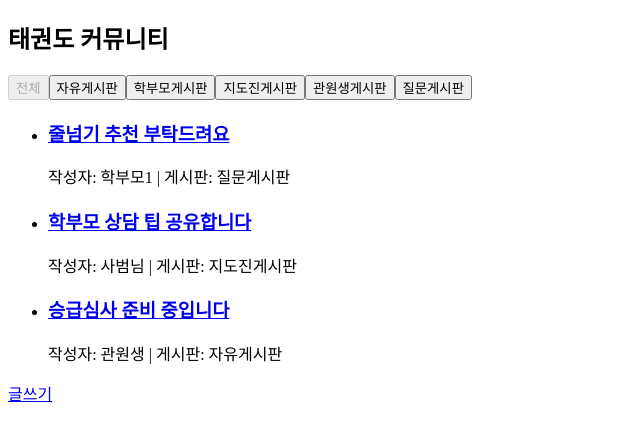
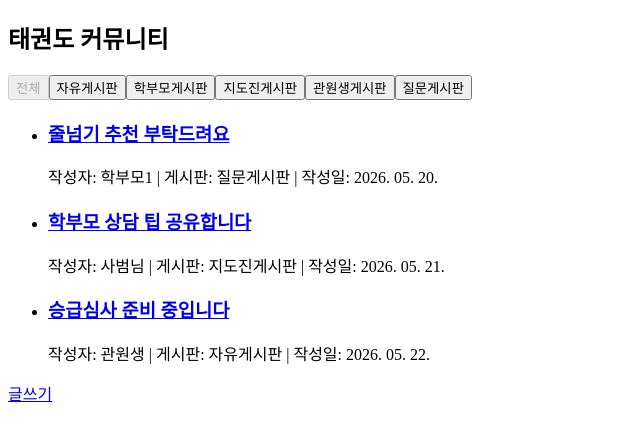
Before and after one commit to thisisyello/taekwondo-community, a React (Vite) app: page / in a window 1280 px wide. Shown: the top 440 px of the page, without its empty margins (0-640 px from the left). Built offline with nearby package versions, Linux system fonts and the light colour scheme.

Commit message:
refactor: 게시글 및 댓글에 생성일과 수정일 추가, 날짜 포맷팅 및 수정 여부 표시 기능 구현

```diff
--- a/src/App.tsx
+++ b/src/App.tsx
@@ -25,9 +25,12 @@ export default function App() {
             : posts.filter((post) => post.board === selectedBoardType);
 
     const handleCreatePost = (post: PostFormData) => {
+        const now = new Date().toISOString();
         const newPost: Post = {
             id: Date.now(),
             ...post,
+            createdAt: now,
+            updatedAt: now,
         };
 
         setPosts((prev) => [...prev, newPost]);
@@ -38,7 +41,13 @@ export default function App() {
     const handleUpdatePost = (id: number, updatedPost: PostFormData) => {
         setPosts((prev) =>
             prev.map((post) =>
-                post.id === id ? { ...post, ...updatedPost } : post,
+                post.id === id
+                    ? {
+                          ...post,
+                          ...updatedPost,
+                          updatedAt: new Date().toISOString(),
+                      }
+                    : post,
             ),
         );
     };
@@ -49,10 +58,13 @@ export default function App() {
     };
 
     const handleAddComment = (postId: number, comment: CommentFormData) => {
+        const now = new Date().toISOString();
         const newComment: Comment = {
             id: Date.now(),
             postId,
             ...comment,
+            createdAt: now,
+            updatedAt: now,
         };
 
         setComments((prev) => [...prev, newComment]);
@@ -61,7 +73,13 @@ export default function App() {
     const handleUpdateComment = (id: number, content: string) => {
         setComments((prev) =>
             prev.map((comment) =>
-                comment.id === id ? { ...comment, content } : comment,
+                comment.id === id
+                    ? {
+                          ...comment,
+                          content,
+                          updatedAt: new Date().toISOString(),
+                      }
+                    : comment,
             ),
         );
     };
--- a/src/components/CommentItem.tsx
+++ b/src/components/CommentItem.tsx
@@ -1,5 +1,6 @@
 import { useState } from "react";
 import type { Comment } from "../types/board";
+import { formatDate, isEdited } from "../utils/date";
 
 type CommentItemProps = {
     comment: Comment;
@@ -67,6 +68,10 @@ export default function CommentItem({
                 <p>{comment.content}</p>
             )}
             <p>작성자: {comment.author}</p>
+            <p>
+                작성일: {formatDate(comment.createdAt)}
+                {isEdited(comment.createdAt, comment.updatedAt) && " (수정됨)"}
+            </p>
             <button onClick={handleToggleMenu}>메뉴</button>
 
             {isMenuOpen && (
--- a/src/components/PostItem.tsx
+++ b/src/components/PostItem.tsx
@@ -1,6 +1,7 @@
 import { Link } from "react-router";
 import { BOARD_LABELS } from "../types/board";
 import type { Post } from "../types/board";
+import { formatDate, isEdited } from "../utils/date";
 
 type PostItemProps = {
     post: Post;
@@ -13,7 +14,9 @@ export default function PostItem({ post }: PostItemProps) {
                 <Link to={`/posts/${post.id}`}>{post.title}</Link>
             </h3>
             <p>
-                작성자: {post.author} | 게시판: {BOARD_LABELS[post.board]}
+                작성자: {post.author} | 게시판: {BOARD_LABELS[post.board]} |
+                작성일: {formatDate(post.createdAt)}
+                {isEdited(post.createdAt, post.updatedAt) && " (수정됨)"}
             </p>
         </li>
     );
--- a/src/data/initialBoardData.ts
+++ b/src/data/initialBoardData.ts
@@ -7,6 +7,8 @@ export const initialPosts: Post[] = [
         content: "줄넘기 처음 사보는데 어떤 제품이 괜찮을까요?",
         author: "학부모1",
         board: "question",
+        createdAt: "2026-05-20T09:30:00.000Z",
+        updatedAt: "2026-05-20T09:30:00.000Z",
     },
     {
         id: 2,
@@ -14,6 +16,8 @@ export const initialPosts: Post[] = [
         content: "상담 전에 아이의 최근 변화부터 정리하면 대화가 훨씬 좋아집니다.",
         author: "사범님",
         board: "coach",
+        createdAt: "2026-05-21T12:10:00.000Z",
+        updatedAt: "2026-05-21T12:10:00.000Z",
     },
     {
         id: 3,
@@ -21,6 +25,8 @@ export const initialPosts: Post[] = [
         content: "이번 달 승급심사를 앞두고 기본 동작을 다시 점검하고 있습니다.",
         author: "관원생",
         board: "free",
+        createdAt: "2026-05-22T15:45:00.000Z",
+        updatedAt: "2026-05-22T15:45:00.000Z",
     },
 ];
 
@@ -30,11 +36,15 @@ export const initialComments: Comment[] = [
         postId: 1,
         content: "저희 아이는 와이어 줄넘기를 쓰고 있어요.",
         author: "학부모2",
+        createdAt: "2026-05-20T10:00:00.000Z",
+        updatedAt: "2026-05-20T10:00:00.000Z",
     },
     {
         id: 2,
         postId: 2,
         content: "상담 전에 질문 목록을 적어가면 좋더라고요.",
         author: "학부모3",
+        createdAt: "2026-05-21T13:20:00.000Z",
+        updatedAt: "2026-05-21T13:20:00.000Z",
     },
 ];
--- a/src/pages/PostDetailPage.tsx
+++ b/src/pages/PostDetailPage.tsx
@@ -4,6 +4,7 @@ import CommentForm from "../components/CommentForm";
 import CommentList from "../components/CommentList";
 import { BOARD_LABELS } from "../types/board";
 import type { Comment, CommentFormData, Post } from "../types/board";
+import { formatDate, isEdited } from "../utils/date";
 
 type PostDetailPageProps = {
     post: Post;
@@ -60,6 +61,10 @@ export default function PostDetailPage({
             <p>
                 작성자: {post.author} | 게시판: {BOARD_LABELS[post.board]}
             </p>
+            <p>
+                작성일: {formatDate(post.createdAt)}
+                {isEdited(post.createdAt, post.updatedAt) && " (수정됨)"}
+            </p>
             <p>{post.content}</p>
 
             <section>
--- a/src/types/board.ts
+++ b/src/types/board.ts
@@ -39,15 +39,22 @@ export type Post = {
     content: string;
     author: string;
     board: BoardType;
+    createdAt: string;
+    updatedAt: string;
 };
 
-export type PostFormData = Omit<Post, "id">;
+export type PostFormData = Omit<Post, "id" | "createdAt" | "updatedAt">;
 
 export type Comment = {
     id: number;
     postId: number;
     content: string;
     author: string;
+    createdAt: string;
+    updatedAt: string;
 };
 
-export type CommentFormData = Omit<Comment, "id" | "postId">;
+export type CommentFormData = Omit<
+    Comment,
+    "id" | "postId" | "createdAt" | "updatedAt"
+>;
--- /dev/null
+++ b/src/utils/date.ts
@@ -0,0 +1,11 @@
+export const formatDate = (dateTime: string) => {
+    return new Date(dateTime).toLocaleDateString("ko-KR", {
+        year: "numeric",
+        month: "2-digit",
+        day: "2-digit",
+    });
+};
+
+export const isEdited = (createdAt: string, updatedAt: string) => {
+    return createdAt !== updatedAt;
+};
```
